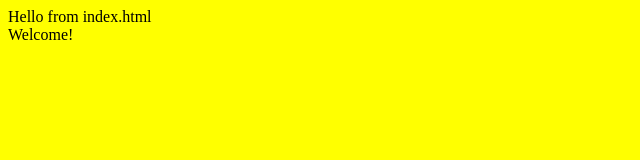
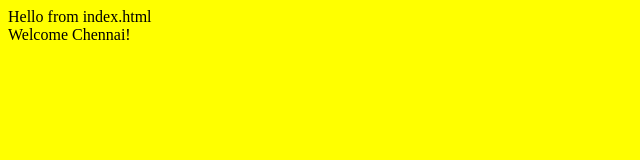
Before and after one commit to stalindominic/apache, a plain HTML site: page index.html in a window 1280 px wide. Shown: the full height of the page, 0-640 px from the left. Drawn offline with Linux system fonts and the light colour scheme.

Commit message:
Update index.html

```diff
--- a/index.html
+++ b/index.html
@@ -1,6 +1,6 @@
 <html>
         <body bgcolor='yellow'>
                 Hello from index.html</br>
-                Welcome!
+                Welcome Chennai!
         </body>
 </html>
```
